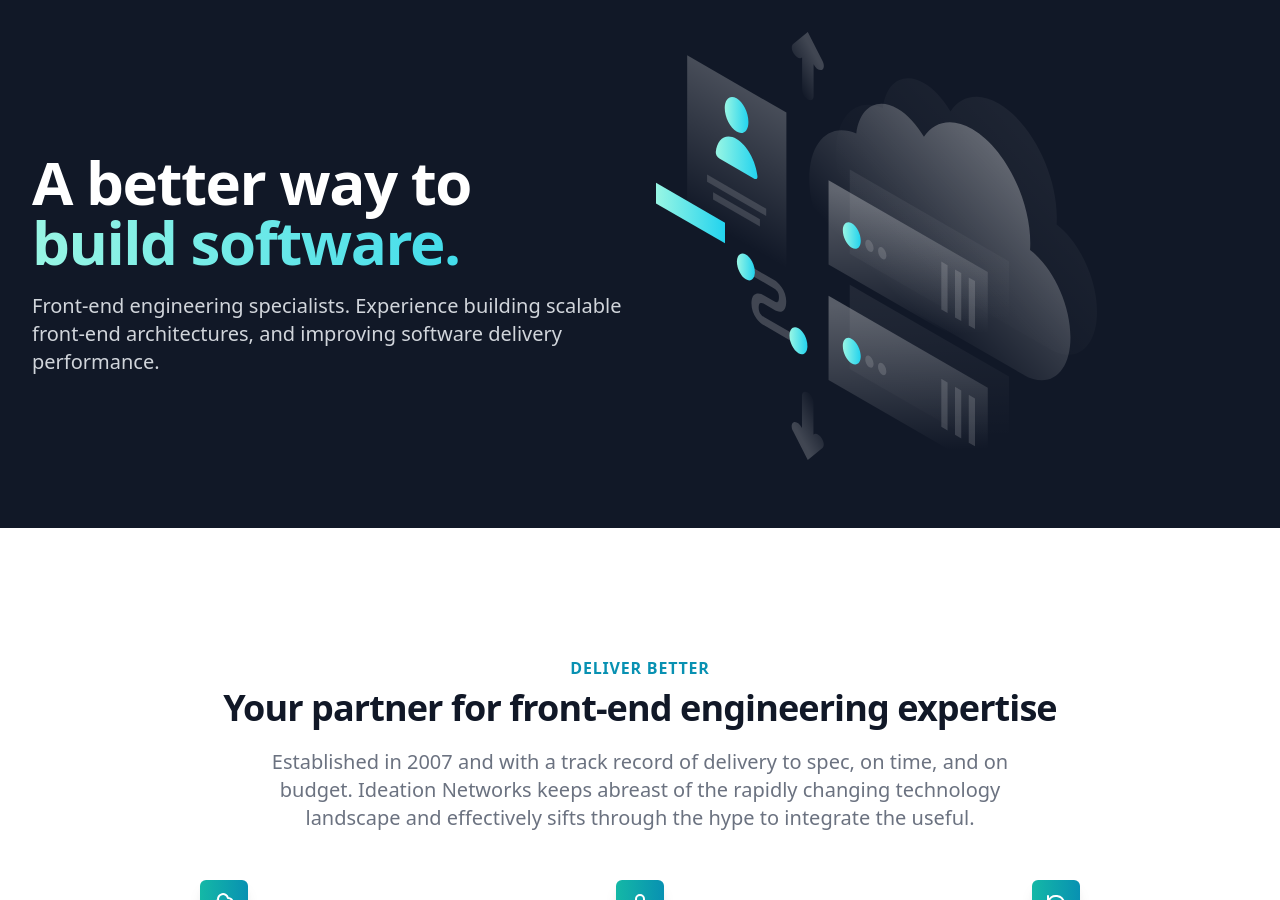
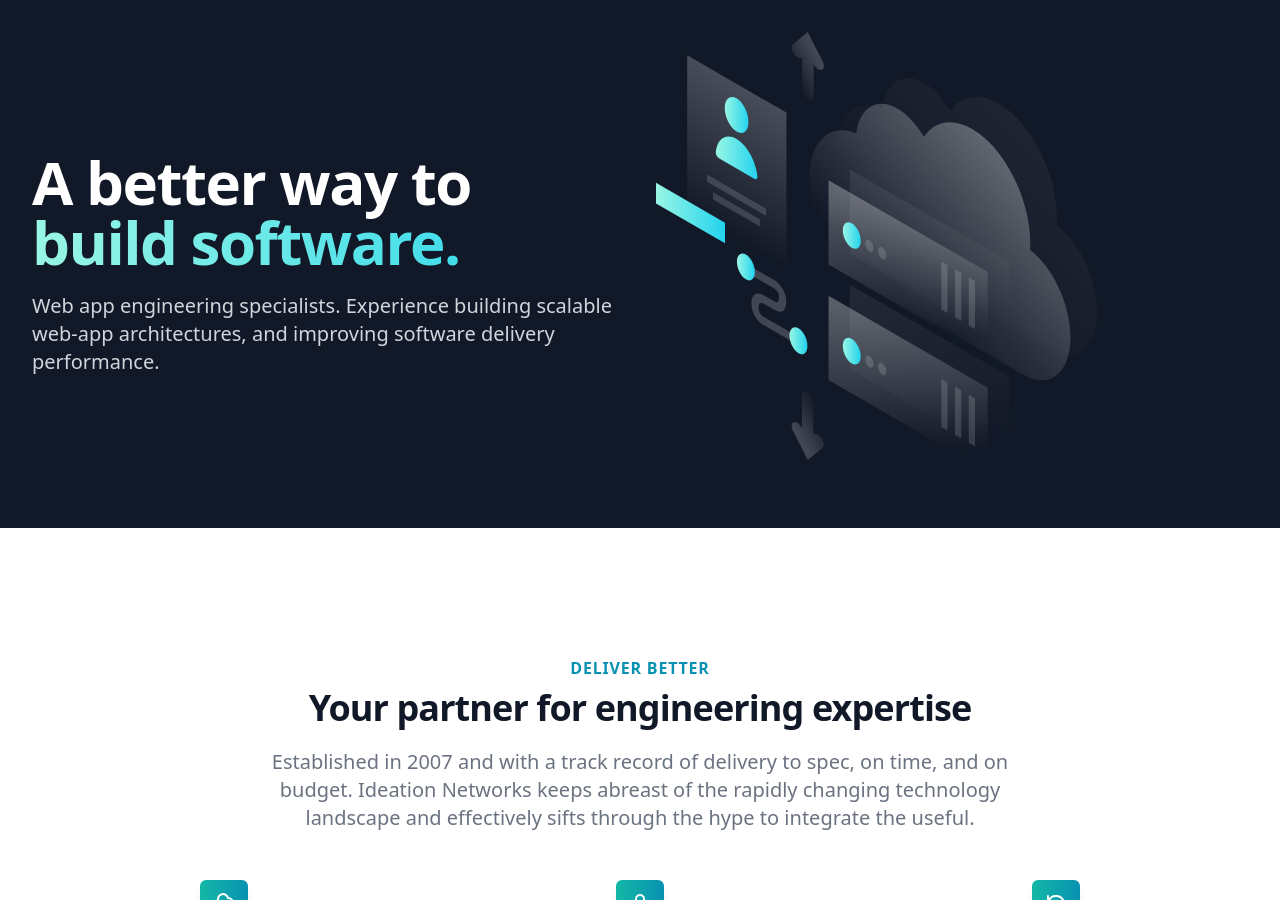
Before and after one commit to ideationnet/ideationnet.github.io, a Jekyll site: the page index.html, which Jekyll copies as it is, in a window 1280 px wide and 900 px high. Built offline with Jekyll 4.4.1, drawn with Linux system fonts in a browser that asks for light colours; some web fonts are replaced; some of the changed text lies outside the part shown.

Commit message:
new year

```diff
--- a/index.html
+++ b/index.html
@@ -22,8 +22,8 @@
                         <span class="pb-3 block bg-clip-text text-transparent bg-gradient-to-r from-teal-200 to-cyan-400 sm:pb-5">build software.</span>
                     </h1>
                     <p class="text-base text-gray-300 sm:text-xl lg:text-lg xl:text-xl">
-                        Front-end engineering specialists.
-                        Experience building scalable front-end architectures,
+                        Web app engineering specialists.
+                        Experience building scalable web-app architectures,
                         and improving software delivery performance.
                     </p>
                 </div>
@@ -47,7 +47,7 @@
             Deliver better
         </h2>
         <p class="mt-2 text-3xl font-extrabold text-gray-900 tracking-tight sm:text-4xl">
-            Your partner for front-end engineering expertise
+            Your partner for engineering expertise
         </p>
         <p class="mt-5 max-w-prose mx-auto text-xl text-gray-500">
             Established in 2007 and with a track record of
```
Also changed, not shown: other parts of index.html (+1 -1 lines).
